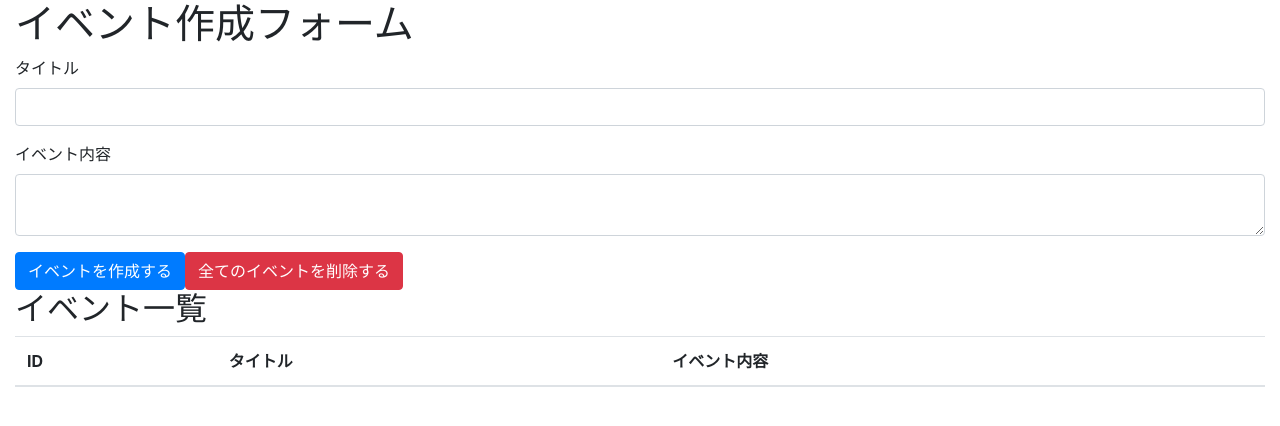
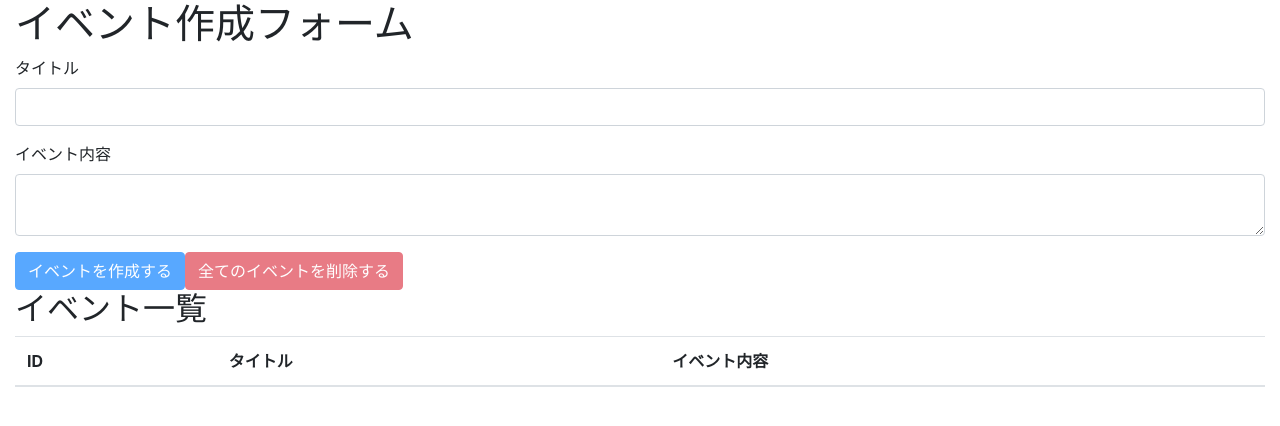
Before and after one commit to hikari0709/react-Hooks-Redux, a React (Create React App) app: page / in a window 1280 px wide. Shown: the top 426 px of the page. Built offline with nearby package versions, Linux system fonts and the light colour scheme.

Commit message:
update: disabledの設定と削除する時に確認のメッセージを表示させる

```diff
--- a/src/components/App.js
+++ b/src/components/App.js
@@ -4,7 +4,7 @@
 
 import Event from "./Event";
 
-const App = props => {
+const App = () => {
   const [state, dispatch] = useReducer(reducer, []);
   const [title, setTitle] = useState('');
   const [body, setBody] = useState('');
@@ -21,6 +21,14 @@
     setBody('');
   }
 
+  const deleteAllEvent = e => {
+    e.preventDefault();
+    const result = window.confirm('全てのイベントを本当に削除しても良いですか？');
+    if (result) dispatch({ type: 'DELETE_ALL_EVENTS' })
+  }
+
+  const unCreatable = title === '' || body === '';
+
   return (
     <div className="container-fluid">
       <h1>イベント作成フォーム</h1>
@@ -33,8 +41,8 @@
           <label htmlFor="formEventBody">イベント内容</label>
           <textarea type="text" className="form-control" id="formEventBody" value={body} onChange={e => setBody(e.target.value)} />
         </div>
-        <button className="btn btn-primary" onClick={addEvent}>イベントを作成する</button>
-        <button className="btn btn-danger">全てのイベントを削除する</button>
+        <button className="btn btn-primary" onClick={addEvent} disabled={unCreatable}>イベントを作成する</button>
+        <button className="btn btn-danger" onClick={deleteAllEvent} disabled={state.length === 0}>全てのイベントを削除する</button>
       </form>
       <h2>イベント一覧</h2>
       <table className="table table-hover">
--- a/src/components/Event.js
+++ b/src/components/Event.js
@@ -3,7 +3,8 @@
 const Event = ({ dispatch, event }) => {
   const id = event.id;
   const handleClickDeleteButton = () => {
-    dispatch({type: 'DELETE_EVENT', id })
+    const result = window.confirm(`イベント（id=${id}）を本当に削除しても良いですか？`);
+    if (result) dispatch({ type: 'DELETE_EVENT', id });
   }
 
   return (
--- a/src/reducers/index.js
+++ b/src/reducers/index.js
@@ -18,7 +18,7 @@
       return [...state, { id, ...event}]
     case 'DELETE_EVENT':
       return state.filter(event => event.id !== action.id)
-    case 'DELETE_ALL_EVENT':
+    case 'DELETE_ALL_EVENTS':
       return [];
     default:
       return state
```
